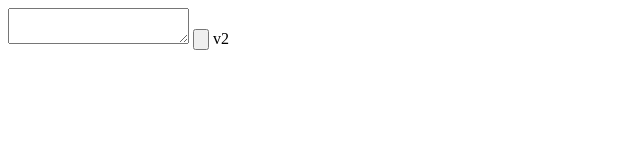
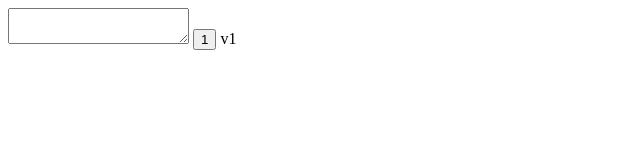
Before and after one commit to RaymondCavallaro/RaymondCavallaro.github.io, a plain HTML site: page index.html in a window 1280 px wide. Both pictures are taken after a click on the button 201 px from the left and 39 px from the top of the page. Shown: the full height of the page, 0-640 px from the left. Drawn offline with nearby package versions, Linux system fonts and the light colour scheme.

Commit message:
Update index.html

```diff
--- a/index.html
+++ b/index.html
@@ -6,7 +6,8 @@
  var $btnrun = $("#btnrun");
  var $txtcode = $("#txtcode");
  $btnrun.click(function() {
-  eval(String($txtcode.val()));
+  eval("$('#btnrun').val('1')");
+  eval($txtcode.val());
  });
 })
 </script>
@@ -14,6 +15,6 @@
 <body>
  <textarea id="txtcode"></textarea>
 <input type="button" id="btnrun" />
- v2
+ v1
 </body>
 </html>
```
